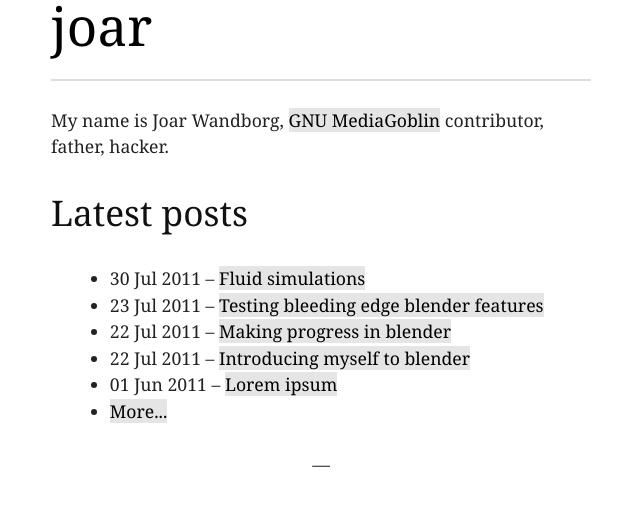
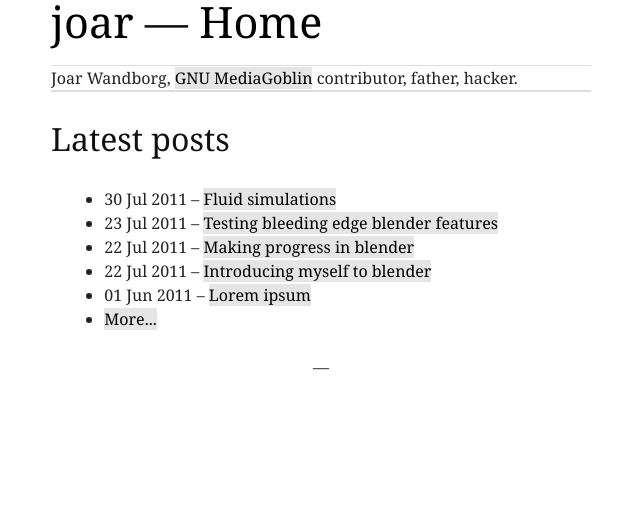
Before and after one commit to joar/jwandborg.github.com, a Jekyll site: the page built from index.html, in a window 1280 px wide. Shown: the top 506 px of the page, without its empty margins (319-959 px from the left). Built offline with Jekyll 4.4.1, drawn with Linux system fonts in a browser that asks for light colours; nearby versions of some CDN libraries.

Commit message:
Moved title to h1, restyled date

```diff
--- a/_layouts/default.html
+++ b/_layouts/default.html
@@ -26,16 +28,10 @@
 <body>
 
   <div id="container" class="container">
-    {% if page.header %}
     <header>
-      {{ page.header }}
+    <h1><a href="/">joar</a> &mdash; <a href="{{ page.url }}">{{ page.title }}</a></h1>
     </header>
-    {% else %}
-    <header>
-      <h1><a href="/">joar</a></h1>
-    </header>
-    {% endif %}
-    <hr />
+    <hr class="primary-divider" />
     <div id="main" role="main">
       {{ content }}
     </div>
--- a/_layouts/post.html
+++ b/_layouts/post.html
@@ -2,8 +2,8 @@
 layout: default
 ---
 <div class="post">
-    <h2><a href="{{ page.url }}">{{ page.title }}</a></h2>
-    <div class="post-date">&mdash; {{ page.date | date_to_string }}</div>
+    <!-- <h2><a href="{{ page.url }}">{{ page.title }}</a></h2> -->
+    <div class="post-date">{{ page.date | date_to_string }}</div>
     <hr />
     <div class="post-body">
         {{ content }}
--- a/css/style.css
+++ b/css/style.css
@@ -166,7 +166,7 @@ a:hover { color: #036; }
 html {font-size:100.01%;}
 body {font-size:75%;color:#222;background:#fff;font-family:"Helvetica Neue", Arial, Helvetica, sans-serif;}
 h1, h2, h3, h4, h5, h6 {font-weight:normal;color:#111;}
-h1 {font-size:3em;line-height:1;margin-bottom:0.5em;}
+h1 {font-size:2.7em;line-height:1;margin-bottom:0.5em;}
 h2 {font-size:2em;margin-bottom:0.75em;}
 h3 {font-size:1.5em;line-height:1;margin-bottom:1em;}
 h4 {font-size:1.2em;line-height:1.25;margin-bottom:1.25em;}
@@ -235,7 +235,7 @@ hr.space {background:#fff;color:#fff;visibility:hidden;}
 body, html {
     font-family: Georgia, serif;
     line-height: 1.5;
-    font-size: 1.05em;
+    font-size: 1em;
 }
 a, a:link {
     background-color: rgba(0, 0, 0, 0.1);
@@ -297,6 +297,10 @@ header h1 a:visited {
     color: #000;
 }
 
+hr.primary-divider {
+    margin: 0px;
+}
+
 /* Lists */
 li p {
     margin: 0;
@@ -304,7 +308,6 @@ li p {
 
 /* Post style */
 .post .post-date {
-    margin-top: -40px;
     color: #aaa;
 }
 
--- a/index.html
+++ b/index.html
@@ -1,10 +1,9 @@
 ---
 layout: default
-title: Joar Wandborg
+title: Home
 ---
-<p>
-My name is Joar Wandborg, <a href="http://mediagoblin.org/">GNU MediaGoblin</a> contributor, father, hacker.
-</p>
+Joar Wandborg, <a href="http://mediagoblin.org/">GNU MediaGoblin</a> contributor, father, hacker.
+<hr />
 <h2>Latest posts</h2>
 <ul class="post-listing">
     {% for post in site.posts limit: 7 %}
```
Also changed, not shown: other parts of _layouts/default.html (+3 -1 lines).
